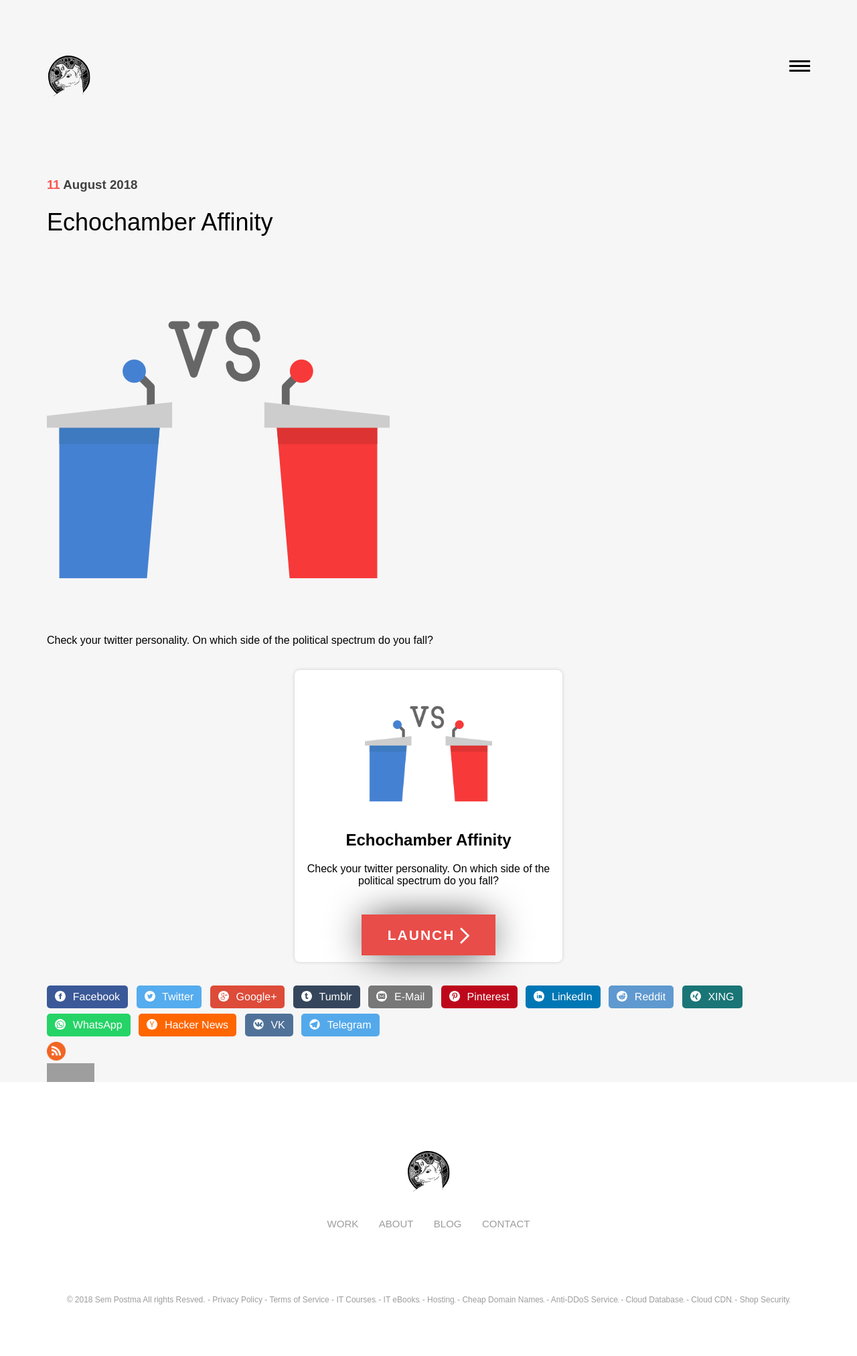
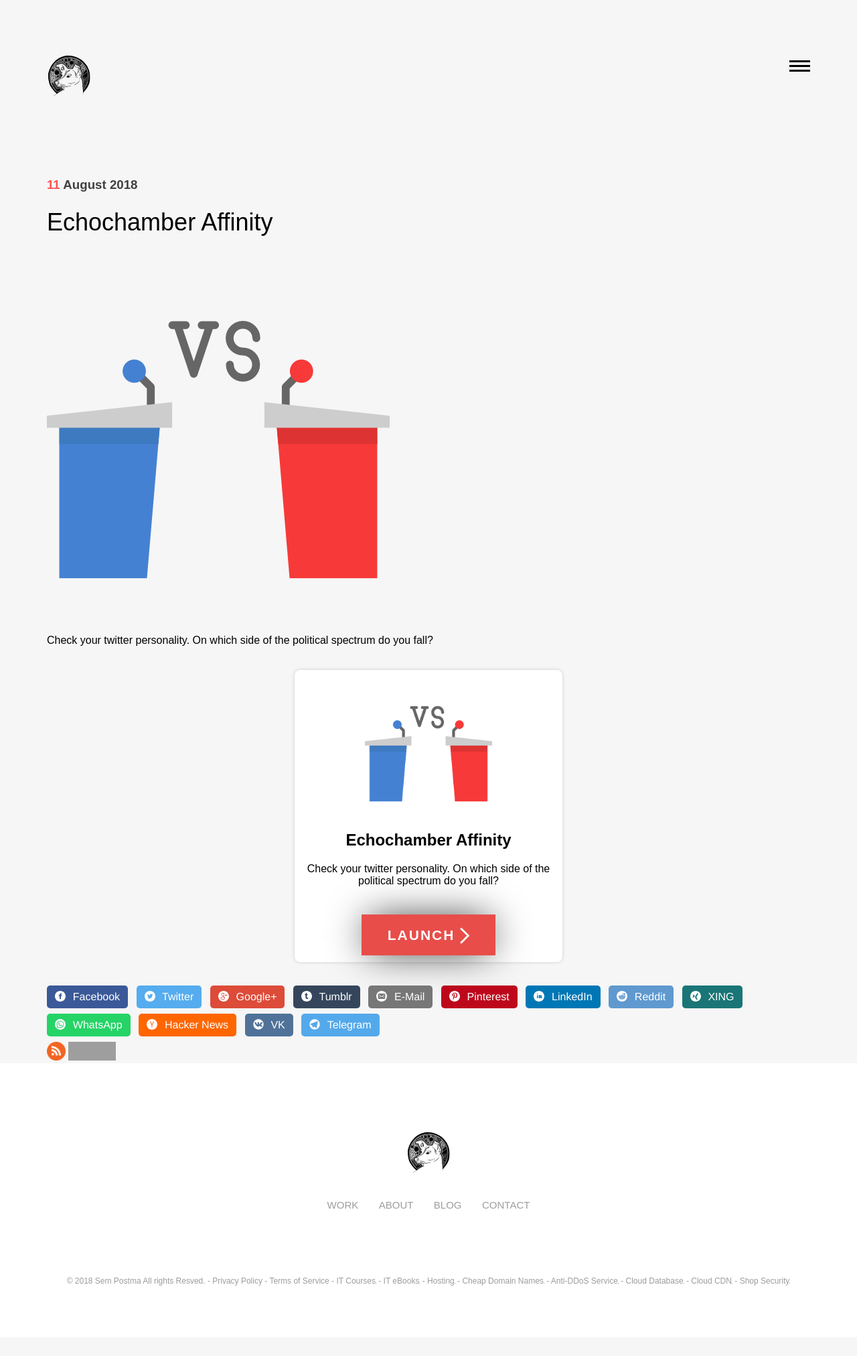
Before and after one commit to LesterGallagher/LesterGallagher.github.io, a Jekyll site: the page built from _posts/2018-08-11-echochamber-affinity.markdown, in a window 1280 px wide. Shown: the whole page at 67% size. Built offline with Jekyll 4.4.1, drawn with Linux system fonts in a browser that asks for light colours; comment, search, counter and statistics services are not loaded; after the commit the page ends 1996 px from its top, so only the background shows below that; grey boxes are pictures that could not be loaded.

Commit message:
small fix

```diff
--- a/_layouts/post.html
+++ b/_layouts/post.html
@@ -16,7 +16,7 @@ layout: default
     </div>
     {% include share.html size=small %}
     <a href="/feed" title="rss feed link" target="blank"><img class="inline-block" height="28" src="/assets/img/rss.png" alt="rss icon"></a>
-    <a href="https://feedly.com/i/subscription/feed%2Fhttps%3A%2F%2Fesstudio.site%2Ffee"  target="blank"><img id="feedlyFollow" src="https://s3.feedly.com/img/follows/feedly-follow-rectangle-flat-medium_2x.png" alt="follow us in feedly" width="71" height="28"></a>
+    <a href="https://feedly.com/i/subscription/feed%2Fhttps%3A%2F%2Fesstudio.site%2Ffee" class="inline-block" target="blank"><img id="feedlyFollow" src="https://s3.feedly.com/img/follows/feedly-follow-rectangle-flat-medium_2x.png" alt="follow us in feedly" width="71" height="28"></a>
     {% include disqus.html %}
   </article>
 </div>
```
